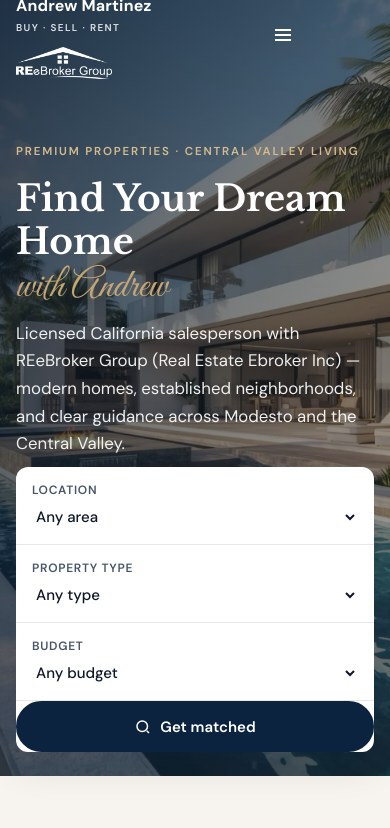
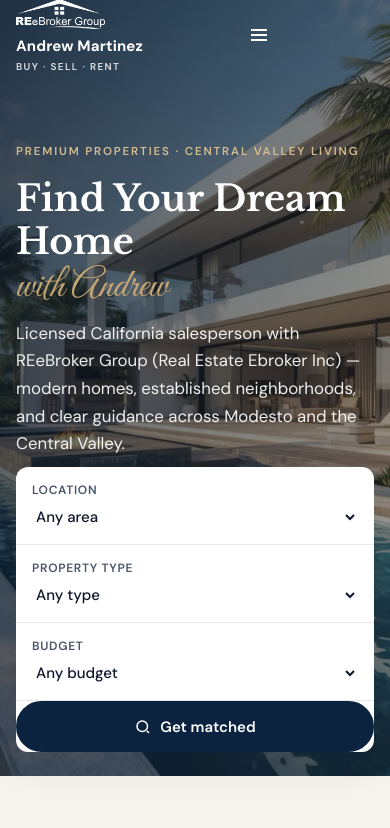
Before and after one commit to jimmythegod100/andrew-martinez-realestate, a plain HTML site: page index.html in a window 390 px wide. Shown: the top 828 px of the page. Drawn offline with nearby package versions, Linux system fonts and the light colour scheme.

Commit message:
Stack REeBroker logo above agent name in the site header.
Co-authored-by: Cursor <cursoragent@cursor.com>

```diff
--- a/css/styles.css
+++ b/css/styles.css
@@ -149,8 +149,10 @@ p {
 }
 
 .logo-lockup--brand {
-  gap: 0.85rem;
-  max-width: min(100%, 22rem);
+  flex-direction: column;
+  align-items: flex-start;
+  gap: 0.35rem;
+  max-width: min(100%, 12rem);
 }
 
 .logo-agent {
@@ -165,6 +167,11 @@ p {
   object-fit: contain;
   flex-shrink: 0;
   border-radius: 4px;
+}
+
+.reebroker-logo--header {
+  height: 2.15rem;
+  max-width: 8.5rem;
 }
 
 .reebroker-logo--footer {
@@ -1109,12 +1116,16 @@ p {
 
 @media (max-width: 640px) {
   .logo-lockup--brand {
-    flex-wrap: wrap;
-    max-width: 11rem;
+    max-width: 9.5rem;
+    gap: 0.25rem;
   }
 
   .reebroker-logo--header {
-    height: 2rem;
-    max-width: 7.5rem;
+    height: 1.85rem;
+    max-width: 7.25rem;
+  }
+
+  .logo-text {
+    font-size: 0.9375rem;
   }
 }
--- a/index.html
+++ b/index.html
@@ -28,13 +28,13 @@
   <header class="site-header" id="top">
     <div class="inner">
       <a class="logo-lockup logo-lockup--brand" href="#top" aria-label="Andrew Martinez, REeBroker Group — home">
+        <img class="reebroker-logo reebroker-logo--header" src="images/reebroker-logo-white.png" width="148" height="49" alt="REeBroker Group — Real Estate Ebroker Inc">
         <span class="logo-agent">
           <span class="logo-text">
             Andrew Martinez
             <span class="logo-tagline">Buy · Sell · Rent</span>
           </span>
         </span>
-        <img class="reebroker-logo reebroker-logo--header" src="images/reebroker-logo-white.png" width="148" height="49" alt="REeBroker Group — Real Estate Ebroker Inc">
       </a>
       <button class="nav-toggle" type="button" aria-expanded="false" aria-controls="site-nav" aria-label="Open menu">
         <svg width="24" height="24" viewBox="0 0 24 24" fill="none" stroke="currentColor" stroke-width="2" aria-hidden="true">
```
